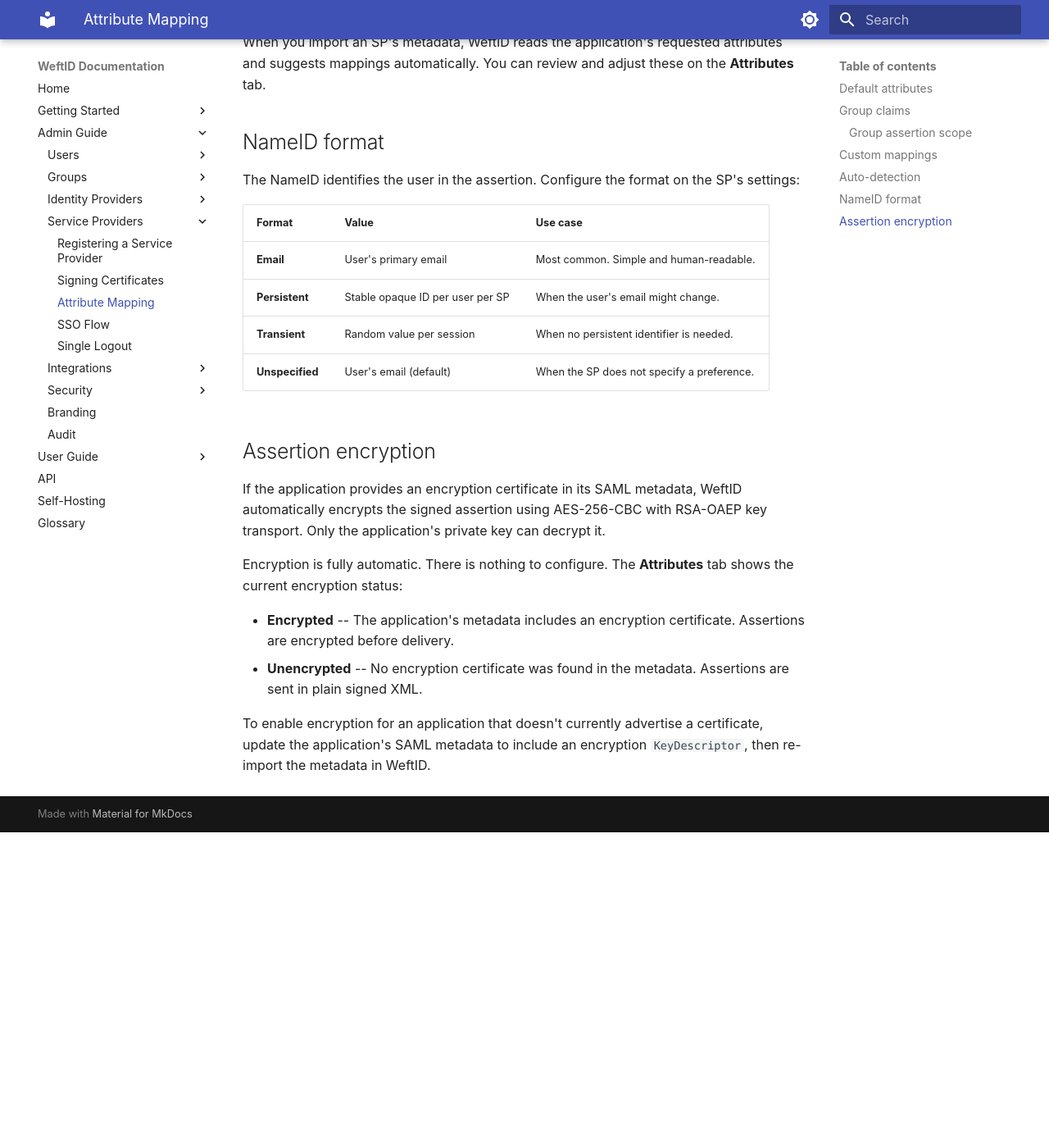
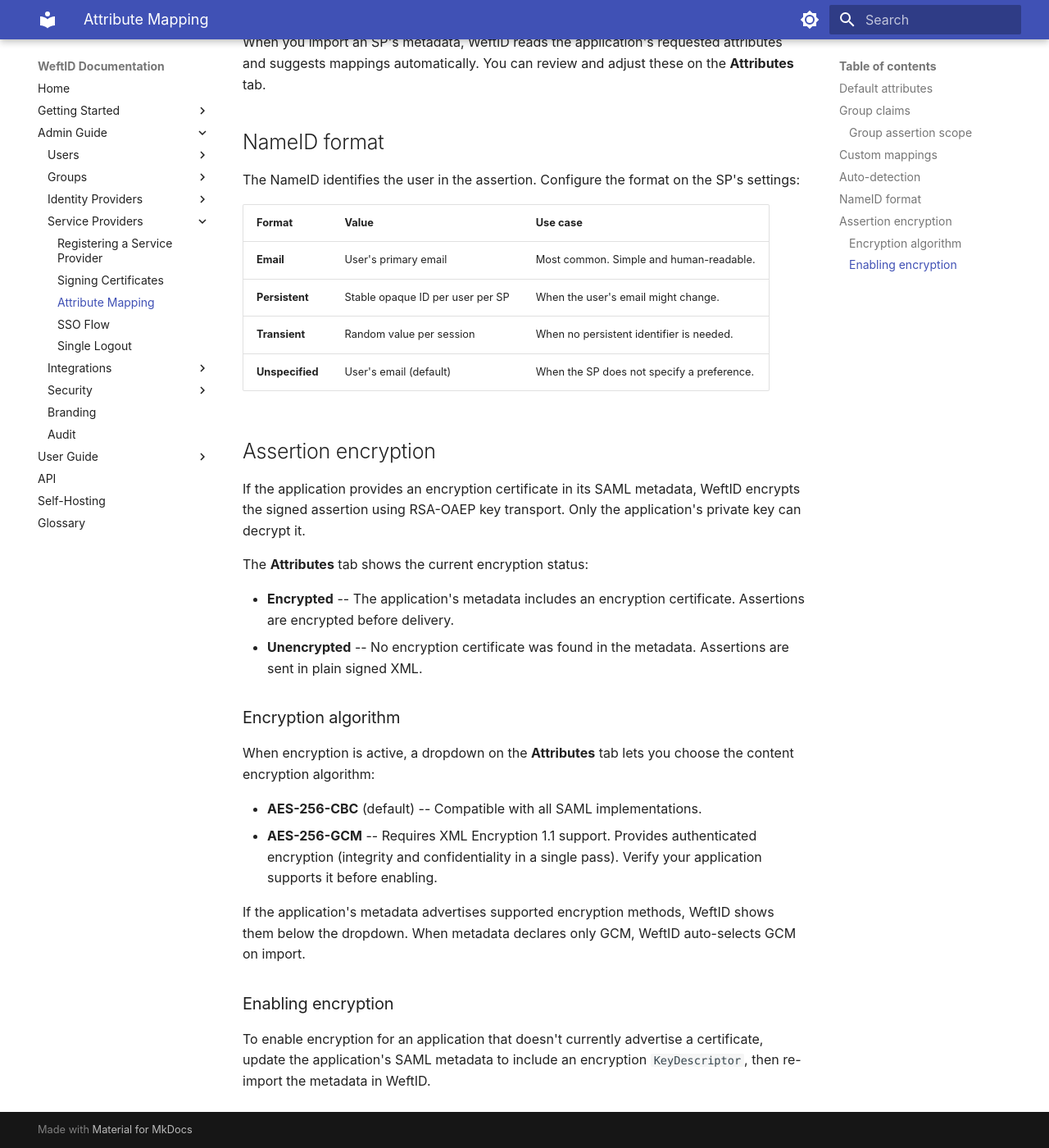
Before and after one commit to Pageloom/weft-id, an MkDocs documentation site: the page built from docs/admin-guide/service-providers/attribute-mapping.md, in a window 1280 px wide and 1400 px high, scrolled down 1756 px. Shown: the whole window at 82% size. Built offline with MkDocs 1.6.1 and Material for MkDocs 9.7.7, drawn with Linux system fonts in a browser that asks for light colours; before the commit the page ends 2771 px from its top, so only the background shows below that.

Commit message:
Update docs for GCM encryption, fix copy bug
Document the new per-SP encryption algorithm selector in the assertion
encryption docs. Previously described as "fully automatic" with nothing
to configure. Also fix "super_admin" raw DB value in an error message
and update stale version examples in self-hosting docs.

```diff
--- a/docs/admin-guide/service-providers/attribute-mapping.md
+++ b/docs/admin-guide/service-providers/attribute-mapping.md
@@ -58,11 +58,22 @@
 
 ## Assertion encryption
 
-If the application provides an encryption certificate in its SAML metadata, WeftID automatically encrypts the signed assertion using AES-256-CBC with RSA-OAEP key transport. Only the application's private key can decrypt it.
+If the application provides an encryption certificate in its SAML metadata, WeftID encrypts the signed assertion using RSA-OAEP key transport. Only the application's private key can decrypt it.
 
-Encryption is fully automatic. There is nothing to configure. The **Attributes** tab shows the current encryption status:
+The **Attributes** tab shows the current encryption status:
 
 - **Encrypted** -- The application's metadata includes an encryption certificate. Assertions are encrypted before delivery.
 - **Unencrypted** -- No encryption certificate was found in the metadata. Assertions are sent in plain signed XML.
 
+### Encryption algorithm
+
+When encryption is active, a dropdown on the **Attributes** tab lets you choose the content encryption algorithm:
+
+- **AES-256-CBC** (default) -- Compatible with all SAML implementations.
+- **AES-256-GCM** -- Requires XML Encryption 1.1 support. Provides authenticated encryption (integrity and confidentiality in a single pass). Verify your application supports it before enabling.
+
+If the application's metadata advertises supported encryption methods, WeftID shows them below the dropdown. When metadata declares only GCM, WeftID auto-selects GCM on import.
+
+### Enabling encryption
+
 To enable encryption for an application that doesn't currently advertise a certificate, update the application's SAML metadata to include an encryption `KeyDescriptor`, then re-import the metadata in WeftID.
```
Also changed, not shown: .claude/ISSUES.md (+22 -3 lines), .claude/tech_writer_log.md (+33 -0 lines), docs/admin-guide/service-providers/sso-flow.md (+1 -1 lines), docs/self-hosting/index.md (+4 -4 lines), 1 other file.
